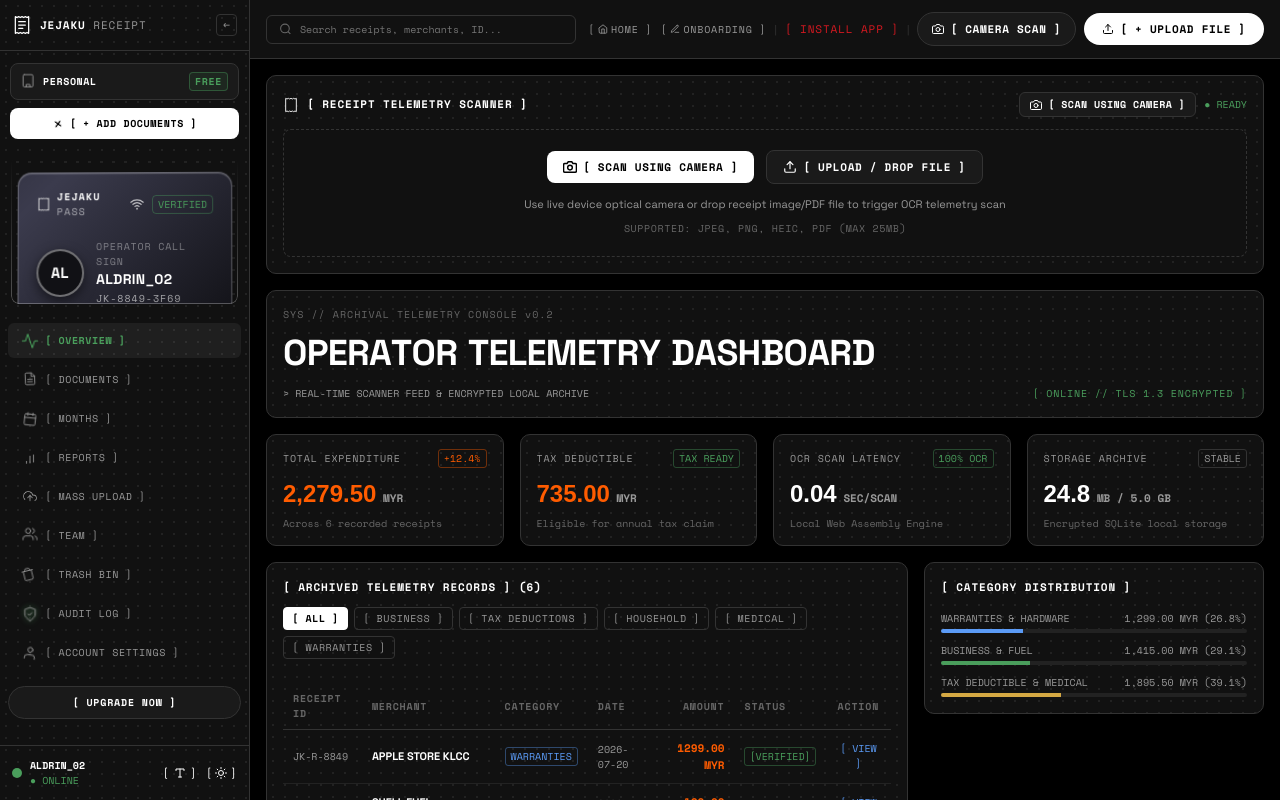
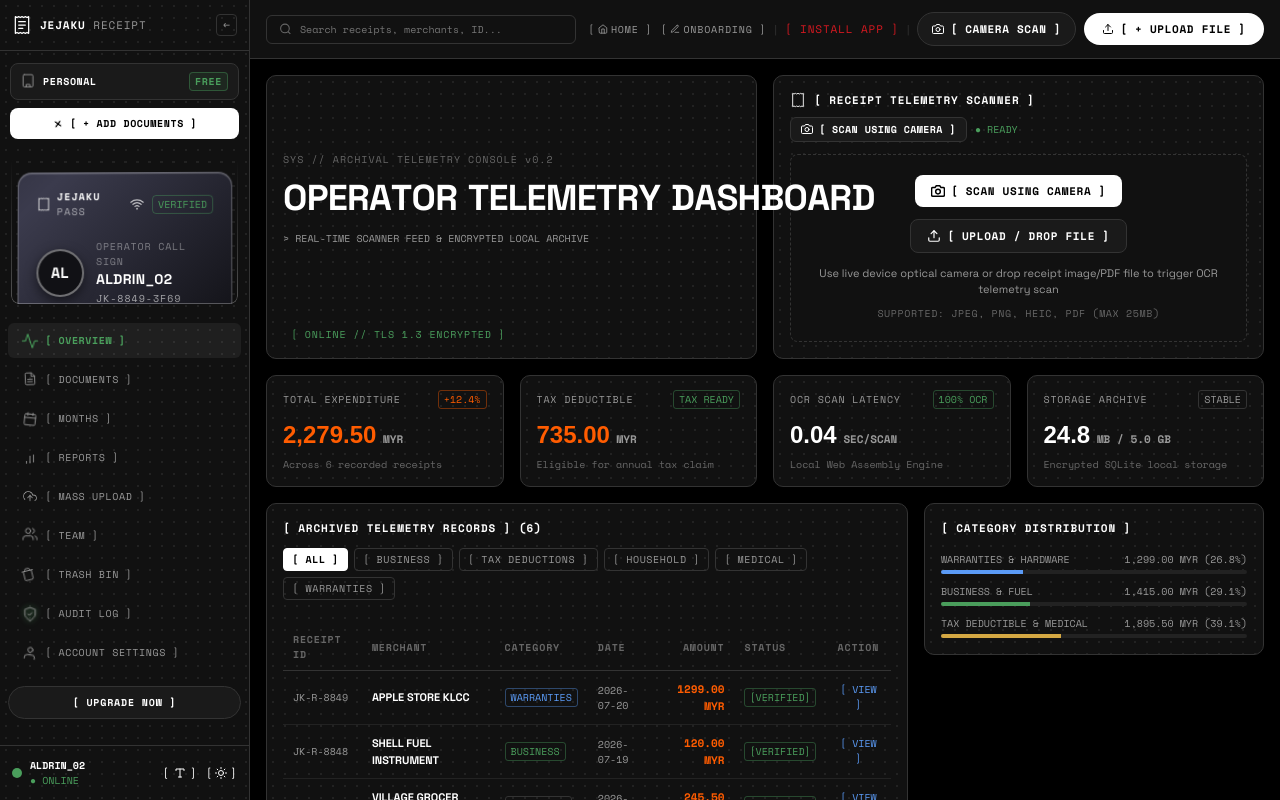
Before and after one commit to KauTryKauCuba/jk-receipt-v0.2, a Next.js app: page /dashboard in a window 1280 px wide. Built offline with nearby package versions, Linux system fonts and the light colour scheme; a web font is replaced by a local one.

Commit message:
layout(dashboard): place OPERATOR TELEMETRY DASHBOARD on left and RECEIPT TELEMETRY SCANNER on right

```diff
--- a/src/app/dashboard/page.tsx
+++ b/src/app/dashboard/page.tsx
@@ -802,8 +802,31 @@ export default function DashboardPage() {
           ) : (
             /* OVERVIEW VIEW IN-PLACE */
             <>
-              {/* QUICK SCAN INSTRUMENT CARD */}
-              <div className="dot-grid-subtle" style={panelCardStyle}>
+              {/* TOP HEADER ROW: OPERATOR TELEMETRY DASHBOARD (LEFT) & RECEIPT TELEMETRY SCANNER (RIGHT) */}
+              <div className="top-header-split-row" style={{ display: "flex", gap: "var(--space-md)", flexWrap: "wrap", width: "100%", alignItems: "stretch" }}>
+                {/* HERO TITLE BANNER (LEFT) */}
+                <div className="hero-banner-responsive dot-grid-subtle" style={{ ...heroBannerStyle, flex: 1, minWidth: "280px", margin: 0 }}>
+                  <div style={{ display: "flex", flexDirection: "column", gap: "4px", maxWidth: "100%", minWidth: 0 }}>
+                    <span style={{ fontFamily: "var(--font-data)", fontSize: "10px", color: "var(--text-disabled)", letterSpacing: "0.1em" }}>
+                      SYS // ARCHIVAL TELEMETRY CONSOLE v0.2
+                    </span>
+                    <h1 style={{ fontFamily: "var(--font-body)", fontSize: "var(--display-md)", fontWeight: "700", color: "var(--text-display)", margin: 0, letterSpacing: "-0.02em", wordBreak: "break-word", overflowWrap: "anywhere" }}>
+                      <MatrixText text="OPERATOR TELEMETRY DASHBOARD" />
+                    </h1>
+                    <span style={{ fontFamily: "var(--font-data)", fontSize: "10px", color: "var(--text-secondary)", marginTop: "2px" }}>
+                      &gt; REAL-TIME SCANNER FEED &amp; ENCRYPTED LOCAL ARCHIVE
+                    </span>
+                  </div>
+                  <div style={{ display: "flex", alignItems: "center", gap: "8px", marginTop: "8px" }}>
+                    <span className="dot-pulse" style={{ backgroundColor: "var(--success)" }} />
+                    <span style={{ fontFamily: "var(--font-data)", fontSize: "10px", color: "var(--success)", letterSpacing: "0.08em" }}>
+                      [ ONLINE // TLS 1.3 ENCRYPTED ]
+                    </span>
+                  </div>
+                </div>
+
+                {/* QUICK SCAN INSTRUMENT CARD (RIGHT) */}
+                <div className="dot-grid-subtle" style={{ ...panelCardStyle, flex: 1, minWidth: "300px", margin: 0 }}>
                   <div style={{ display: "flex", justifyContent: "space-between", alignItems: "center", flexWrap: "wrap", gap: "8px" }}>
                     <div style={{ display: "flex", alignItems: "center", gap: "8px" }}>
                       <svg width="16" height="16" viewBox="0 0 24 24" fill="none" stroke="currentColor" strokeWidth="1.5">
@@ -1358,26 +1381,6 @@ export default function DashboardPage() {
                       </span>
                     </div>
                   )}
-              </div>
-
-              {/* HERO TITLE BANNER */}
-              <div className="hero-banner-responsive dot-grid-subtle" style={heroBannerStyle}>
-                <div style={{ display: "flex", flexDirection: "column", gap: "4px", maxWidth: "100%", minWidth: 0 }}>
-                  <span style={{ fontFamily: "var(--font-data)", fontSize: "10px", color: "var(--text-disabled)", letterSpacing: "0.1em" }}>
-                    SYS // ARCHIVAL TELEMETRY CONSOLE v0.2
-                  </span>
-                  <h1 style={{ fontFamily: "var(--font-body)", fontSize: "var(--display-md)", fontWeight: "700", color: "var(--text-display)", margin: 0, letterSpacing: "-0.02em", wordBreak: "break-word", overflowWrap: "anywhere" }}>
-                    <MatrixText text="OPERATOR TELEMETRY DASHBOARD" />
-                  </h1>
-                  <span style={{ fontFamily: "var(--font-data)", fontSize: "10px", color: "var(--text-secondary)", marginTop: "2px" }}>
-                    &gt; REAL-TIME SCANNER FEED &amp; ENCRYPTED LOCAL ARCHIVE
-                  </span>
-                </div>
-                <div style={{ display: "flex", alignItems: "center", gap: "8px" }}>
-                  <span className="dot-pulse" style={{ backgroundColor: "var(--success)" }} />
-                  <span style={{ fontFamily: "var(--font-data)", fontSize: "10px", color: "var(--success)", letterSpacing: "0.08em" }}>
-                    [ ONLINE // TLS 1.3 ENCRYPTED ]
-                  </span>
                 </div>
               </div>
 
```
Lines whose indentation alone changed are shown as unchanged.
